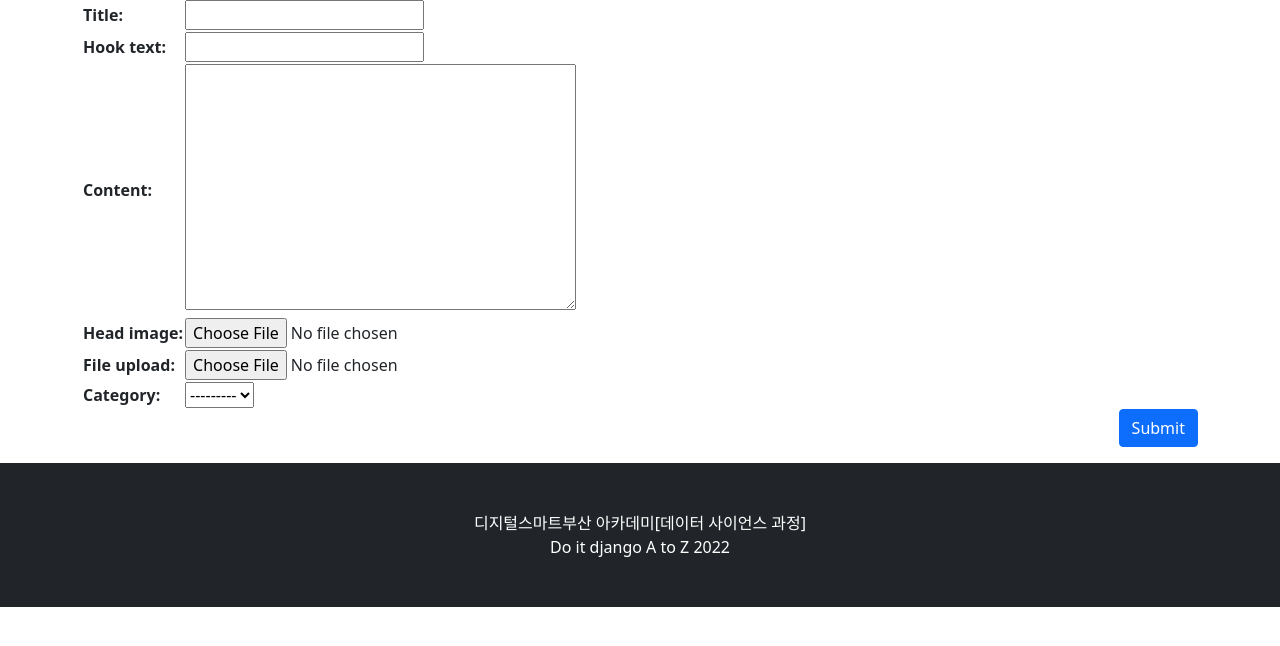
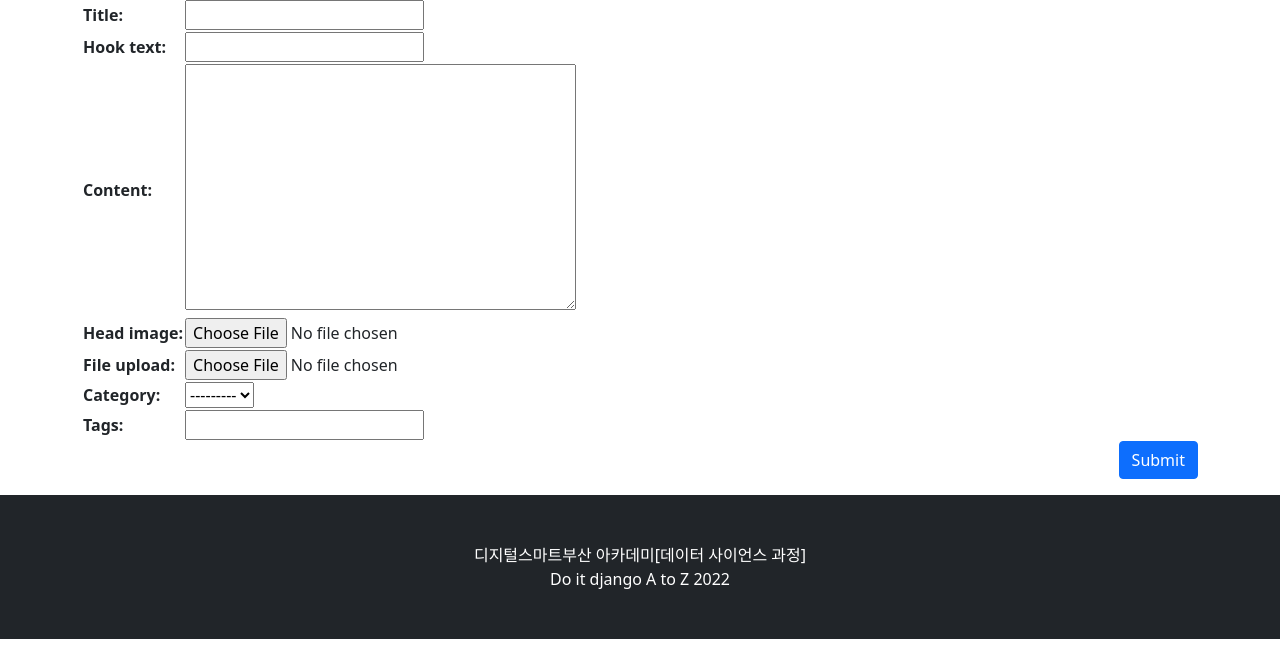
Before and after one commit to jeongmu/do_it_django_a_to_z, a Django app: page /blog/create_post/ in a window 1280 px wide. Shown: the part 154-800 px from the top of the page. Run offline with Django 3.2, Linux system fonts and the light colour scheme; the visitor is signed in with stand-in values (Sample User, id 1); data that the repository does not hold is empty; some libraries are stand-ins or nearby versions.

Commit message:
포스트 작성 시 텍스트로 태그 지정하기

```diff
--- a/blog/templates/blog/post_form.html
+++ b/blog/templates/blog/post_form.html
@@ -8,6 +8,10 @@
   <form method="post" enctype="multipart/form-data">{% csrf_token %}
   <table>
     {{ form }}
+    <tr>
+      <th><label for="id_tags_str">Tags:</label></th>
+      <td><input type="text" name="tags_str" id="id_tags_str"></td>
+    </tr>
   </table>
   <button type="submit" class="btn btn-primary float-end">Submit</button>
   </form>
--- a/blog/views.py
+++ b/blog/views.py
@@ -3,6 +3,7 @@ from django.views.generic import ListView, DetailView, CreateView, UpdateView
 from django.contrib.auth.mixins import LoginRequiredMixin, UserPassesTestMixin
 from .models import Post, Category, Tag
 from django.core.exceptions import PermissionDenied
+from django.utils.text import slugify
 
 
 
@@ -67,13 +68,29 @@ class PostCreate(LoginRequiredMixin,UserPassesTestMixin,CreateView):
         current_user = self.request.user
         if current_user.is_authenticated and (current_user.is_staff or current_user.is_superuser):
             form.instance.author = current_user
-            return super(PostCreate, self).form_valid(form)
+            response = super(PostCreate, self).form_valid(form)
+
+            tags_str = self.request.POST.get('tags_str')
+            if tags_str:
+                tags_str = tags_str.strip()
+
+                tags_str = tags_str.replace(',', ';')
+                tags_list = tags_str.split(';')
+
+            for t in tags_list:
+                t = t.strip()
+                tag, is_tag_created = Tag.objects.get_or_create(name=t)
+                if is_tag_created:
+                    tag.slug = slugify(t, allow_unicode=True)
+                    tag.save()
+                self.object.tags.add(tag)
+            return response
         else:
             return redirect('/blog/')
 
 class PostUpdate(LoginRequiredMixin, UpdateView):
     model = Post
-    fields = ['title', 'hook_text', 'content', 'head_image', 'file_upload', 'category']
+    fields = ['title', 'hook_text', 'content', 'head_image', 'file_upload', 'category', 'tags']
 
     template_name = 'blog/post_update_form.html'
     def dispatch(self, request, *args, **kwargs):
```
Also changed, not shown: blog/tests.py (+11 -2 lines).
